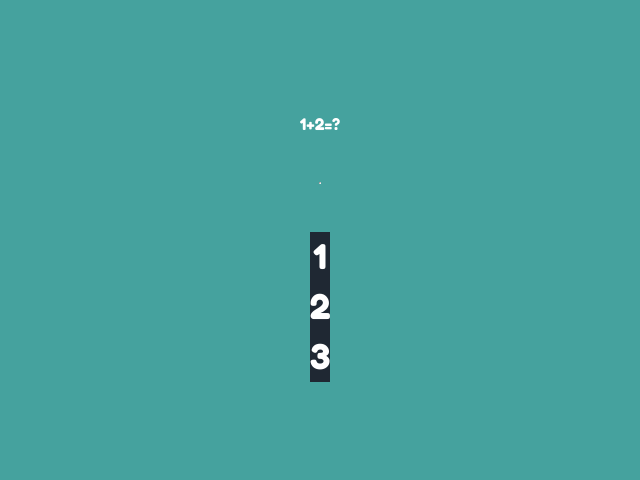
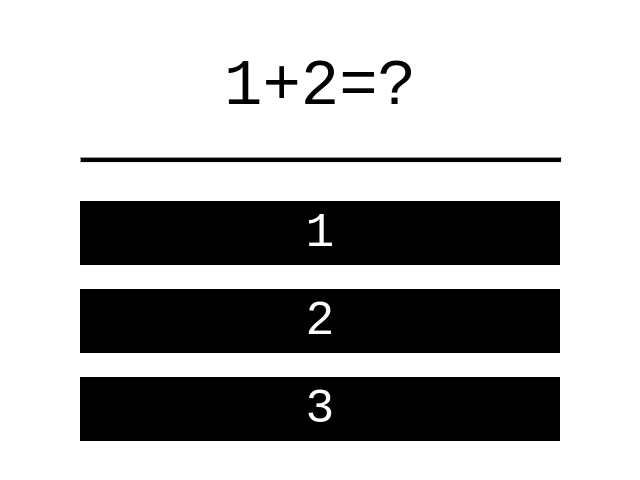
Before and after one commit to SmallUpdate/vkMath, a plain HTML site: page index.html in a window 1280 px wide. Shown: the part 152-632 px from the top of the page, without its empty margins (320-960 px from the left). Drawn offline with Linux system fonts and the light colour scheme.

Commit message:
Update style.css

```diff
--- a/style.css
+++ b/style.css
@@ -1,44 +1,58 @@
-@font-face {
-    font-family: 'Fredoka One';
-    src: url(FredokaOne.ttf);
-}
-
 html {
+    background-color: white;
+    user-select: none;
     height: 100%;
-    background-color: #45A29E;
-    color: white;
-    font-family: 'Fredoka One';
+    display: flex;
+    justify-content: center;
+    align-items: center;
 }
 
 body {
+    font-size: 16px;
+    margin: 16px;
+    font-family: monospace, 'Ubuntu Mono';
     height: 100%;
-    margin: 0;
-    padding: 0 30px;
+    width: 100%;
+    max-width: 480px;
     display: flex;
-    flex-direction: column;
     justify-content: center;
     align-items: center;
-    gap: 40px;
+    flex-direction: column;
+    gap: 30px; /* (64-4)/2 */
 }
 
-.text {
-    font-size: 48px;
+.equation {
+    color: black;
+    font-size: 4em;
     line-height: 100%;
+   /*box-shadow: red 0 0 1px;*/
 }
 
-.buttons {
-    max-width: 340px;
+hr {
+    width: 100%;
+    background-color: black;
+    height: 4px;
+    transition: transform 3s linear;
+}
+
+.timer {
+    transform: scaleX(0);
+}
+
+.answers {
     width: 100%;
     display: flex;
     flex-direction: column;
-    gap: 20px;
+    gap: 24px;
+    /*box-shadow: red 0 0 1px;*/
 }
 
 .button {
-    background-color: #1F2833;
-    display: flex;
-    justify-content: center;
-    font-size: 34px;
+    font-size: 3em;
     line-height: 100%;
-    padding: 8px 0;
+    background-color: black;
+    cursor: pointer;
+    color: white;
+    padding: 8px;
+    text-align: center;
 }
```
